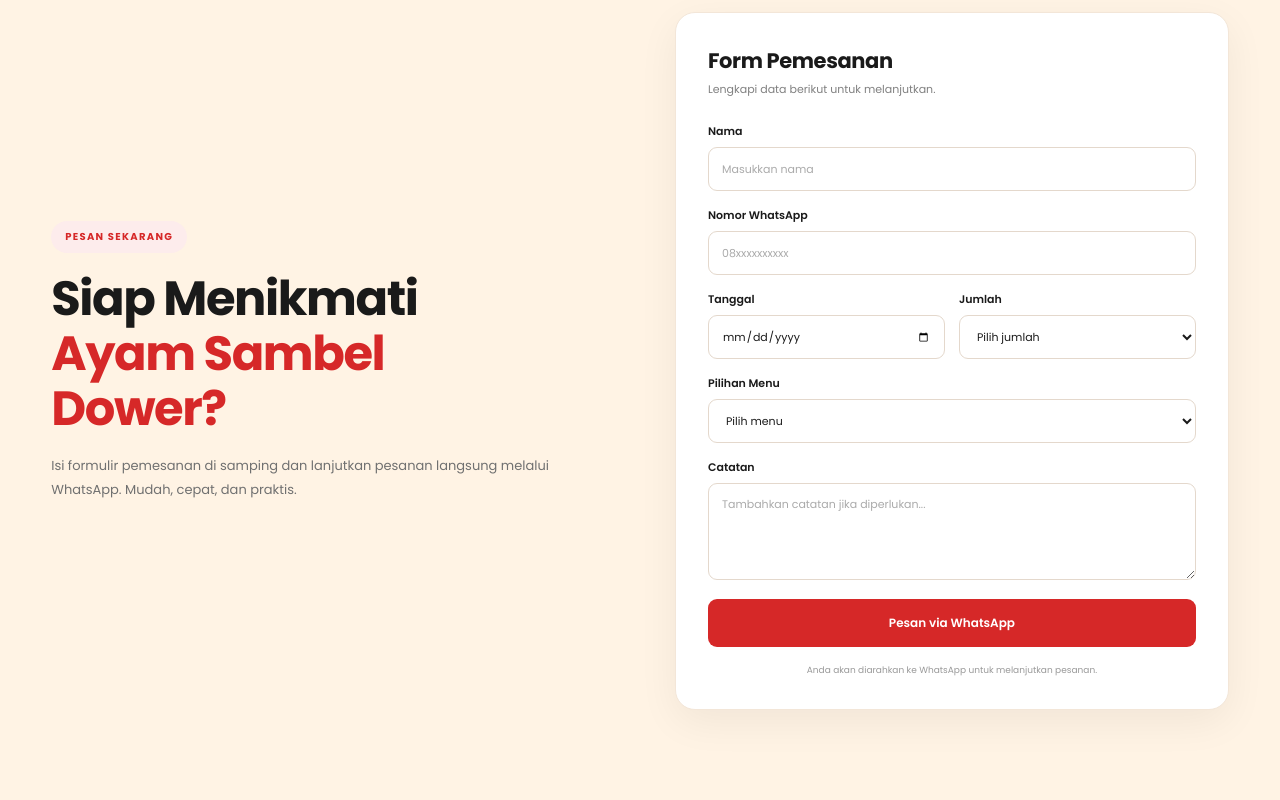
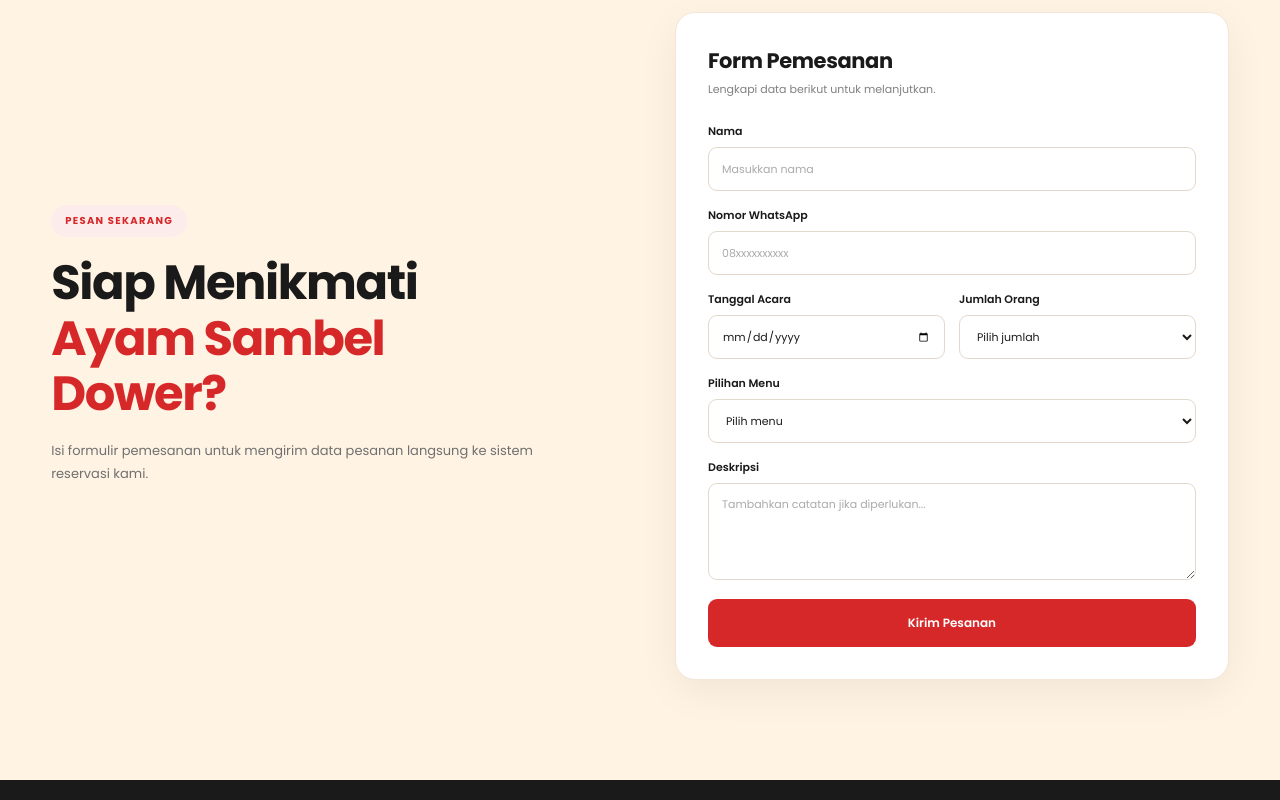
Before and after one commit to Akmalzz12/Ayam-Penyet-Sambel-Dower, a React (Vite) app: page / in a window 1280 px wide. Shown: the part 4100-4900 px from the top of the page. Built offline with nearby package versions, Linux system fonts and the light colour scheme.

Commit message:
update src/components/Reservation.jsx

```diff
--- a/src/components/Reservation.jsx
+++ b/src/components/Reservation.jsx
@@ -1,32 +1,68 @@
+
 import { useState } from "react";
+
+const SCRIPT_URL = "TEMPEL_URL_WEB_APP_DI_SINI";
 
 export default function Reservation() {
     const [form, setForm] = useState({
-        customerName: "", customerWhatsapp: "", orderDate: "",
-        orderPeople: "", orderMenu: "", orderNotes: ""
+        customerName: "",
+        customerWhatsapp: "",
+        orderDate: "",
+        orderPeople: "",
+        orderMenu: "",
+        orderNotes: ""
     });
 
-    const handleChange = event => {
+    const [status, setStatus] = useState("");
+    const [isSubmitting, setIsSubmitting] = useState(false);
+
+    const handleChange = (event) => {
         const { id, value } = event.target;
-        setForm(prev => ({ ...prev, [id]: value }));
+        setForm((prev) => ({ ...prev, [id]: value }));
     };
 
-    const handleSubmit = event => {
+    const handleSubmit = async (event) => {
         event.preventDefault();
-        const whatsappNumber = "6281234567890";
-        const message = `Halo Ayam Penyet Sambel Dower,
 
-Saya ingin melakukan pemesanan.
+        if (isSubmitting) return;
 
-Nama: ${form.customerName}
-No. WhatsApp: ${form.customerWhatsapp}
-Tanggal: ${form.orderDate}
-Jumlah: ${form.orderPeople}
-Menu: ${form.orderMenu}
-Catatan: ${form.orderNotes || "-"}
+        if (SCRIPT_URL === "TEMPEL_URL_WEB_APP_DI_SINI") {
+            setStatus("URL Google Sheets belum dipasang.");
+            return;
+        }
 
-Mohon informasi dan konfirmasinya. Terima kasih.`;
-        window.open(`https://wa.me/${whatsappNumber}?text=${encodeURIComponent(message)}`, "_blank");
+        setIsSubmitting(true);
+        setStatus("");
+
+        const data = {
+            nama: form.customerName,
+            whatsapp: form.customerWhatsapp,
+            tanggalAcara: form.orderDate,
+            jumlahOrang: form.orderPeople,
+            pilihanMenu: form.orderMenu,
+            deskripsi: form.orderNotes
+        };
+
+        try {
+            await fetch(SCRIPT_URL, {
+                method: "POST",
+                mode: "no-cors",
+                headers: {
+                    "Content-Type": "text/plain;charset=utf-8"
+                },
+                body: JSON.stringify(data)
+            });
+
+            setStatus(
+                "Permintaan telah dikirim. Periksa Google Sheets untuk memastikan pesanan tercatat."
+            );
+        } catch (error) {
+            setStatus(
+                "Pengiriman gagal. Periksa koneksi internet dan coba lagi."
+            );
+        } finally {
+            setIsSubmitting(false);
+        }
     };
 
     return (
@@ -34,55 +70,143 @@ Mohon informasi dan konfirmasinya. Terima kasih.`;
             <div className="reservation-container">
                 <div className="reservation-info">
                     <span className="section-label">PESAN SEKARANG</span>
-                    <h2>Siap Menikmati <span>Ayam Sambel Dower?</span></h2>
-                    <p>Isi formulir pemesanan di samping dan lanjutkan pesanan langsung melalui WhatsApp. Mudah, cepat, dan praktis.</p>
+                    <h2>
+                        Siap Menikmati{" "}
+                        <span>Ayam Sambel Dower?</span>
+                    </h2>
+                    <p>
+                        Isi formulir pemesanan untuk mengirim data pesanan
+                        langsung ke sistem reservasi kami.
+                    </p>
                 </div>
+
                 <div className="reservation-card">
                     <div className="reservation-card-header">
                         <h3>Form Pemesanan</h3>
                         <p>Lengkapi data berikut untuk melanjutkan.</p>
                     </div>
+
                     <form id="reservationForm" onSubmit={handleSubmit}>
                         <div className="form-group">
                             <label htmlFor="customerName">Nama</label>
-                            <input type="text" id="customerName" placeholder="Masukkan nama" required value={form.customerName} onChange={handleChange} />
+                            <input
+                                type="text"
+                                id="customerName"
+                                placeholder="Masukkan nama"
+                                required
+                                value={form.customerName}
+                                onChange={handleChange}
+                            />
                         </div>
+
                         <div className="form-group">
-                            <label htmlFor="customerWhatsapp">Nomor WhatsApp</label>
-                            <input type="tel" id="customerWhatsapp" placeholder="08xxxxxxxxxx" required value={form.customerWhatsapp} onChange={handleChange} />
+                            <label htmlFor="customerWhatsapp">
+                                Nomor WhatsApp
+                            </label>
+                            <input
+                                type="tel"
+                                id="customerWhatsapp"
+                                placeholder="08xxxxxxxxxx"
+                                required
+                                value={form.customerWhatsapp}
+                                onChange={handleChange}
+                            />
                         </div>
+
                         <div className="form-row">
                             <div className="form-group">
-                                <label htmlFor="orderDate">Tanggal</label>
-                                <input type="date" id="orderDate" required value={form.orderDate} onChange={handleChange} />
+                                <label htmlFor="orderDate">
+                                    Tanggal Acara
+                                </label>
+                                <input
+                                    type="date"
+                                    id="orderDate"
+                                    required
+                                    min={
+                                        new Date().toLocaleDateString("en-CA")
+                                    }
+                                    value={form.orderDate}
+                                    onChange={handleChange}
+                                />
                             </div>
+
                             <div className="form-group">
-                                <label htmlFor="orderPeople">Jumlah</label>
-                                <select id="orderPeople" required value={form.orderPeople} onChange={handleChange}>
+                                <label htmlFor="orderPeople">
+                                    Jumlah Orang
+                                </label>
+                                <select
+                                    id="orderPeople"
+                                    required
+                                    value={form.orderPeople}
+                                    onChange={handleChange}
+                                >
                                     <option value="">Pilih jumlah</option>
-                                    <option value="1–25 orang">1–25 orang</option>
-                                    <option value="25–50 orang">25–50 orang</option>
-                                    <option value="50–100 orang">50–100 orang</option>
-                                    <option value="100+ orang">100+ orang</option>
+                                    <option value="1–25 orang">
+                                        1–25 orang
+                                    </option>
+                                    <option value="25–50 orang">
+                                        25–50 orang
+                                    </option>
+                                    <option value="50–100 orang">
+                                        50–100 orang
+                                    </option>
+                                    <option value="100+ orang">
+                                        100+ orang
+                                    </option>
                                 </select>
                             </div>
                         </div>
+
                         <div className="form-group">
                             <label htmlFor="orderMenu">Pilihan Menu</label>
-                            <select id="orderMenu" required value={form.orderMenu} onChange={handleChange}>
+                            <select
+                                id="orderMenu"
+                                required
+                                value={form.orderMenu}
+                                onChange={handleChange}
+                            >
                                 <option value="">Pilih menu</option>
-                                <option value="Ayam Penyet Geprek">Ayam Penyet Geprek</option>
-                                <option value="Ayam Penyet Mozarella">Ayam Penyet Mozarella</option>
-                                <option value="Ayam Penyet Sambel Matah">Ayam Penyet Sambel Matah</option>
-                                <option value="Ayam Bakar Penyet">Ayam Bakar Penyet</option>
+                                <option value="Ayam Penyet Geprek">
+                                    Ayam Penyet Geprek
+                                </option>
+                                <option value="Ayam Penyet Mozarella">
+                                    Ayam Penyet Mozarella
+                                </option>
+                                <option value="Ayam Penyet Sambel Matah">
+                                    Ayam Penyet Sambel Matah
+                                </option>
+                                <option value="Ayam Bakar Penyet">
+                                    Ayam Bakar Penyet
+                                </option>
                             </select>
                         </div>
+
                         <div className="form-group">
-                            <label htmlFor="orderNotes">Catatan</label>
-                            <textarea id="orderNotes" rows="4" placeholder="Tambahkan catatan jika diperlukan..." value={form.orderNotes} onChange={handleChange}></textarea>
+                            <label htmlFor="orderNotes">Deskripsi</label>
+                            <textarea
+                                id="orderNotes"
+                                rows="4"
+                                placeholder="Tambahkan catatan jika diperlukan..."
+                                value={form.orderNotes}
+                                onChange={handleChange}
+                            />
                         </div>
-                        <button type="submit" className="reservation-button">Pesan via WhatsApp</button>
-                        <p className="reservation-note">Anda akan diarahkan ke WhatsApp untuk melanjutkan pesanan.</p>
+
+                        <button
+                            type="submit"
+                            className="reservation-button"
+                            disabled={isSubmitting}
+                        >
+                            {isSubmitting
+                                ? "Mengirim Pesanan..."
+                                : "Kirim Pesanan"}
+                        </button>
+
+                        {status && (
+                            <p className="reservation-note" role="status">
+                                {status}
+                            </p>
+                        )}
                     </form>
                 </div>
             </div>
```
